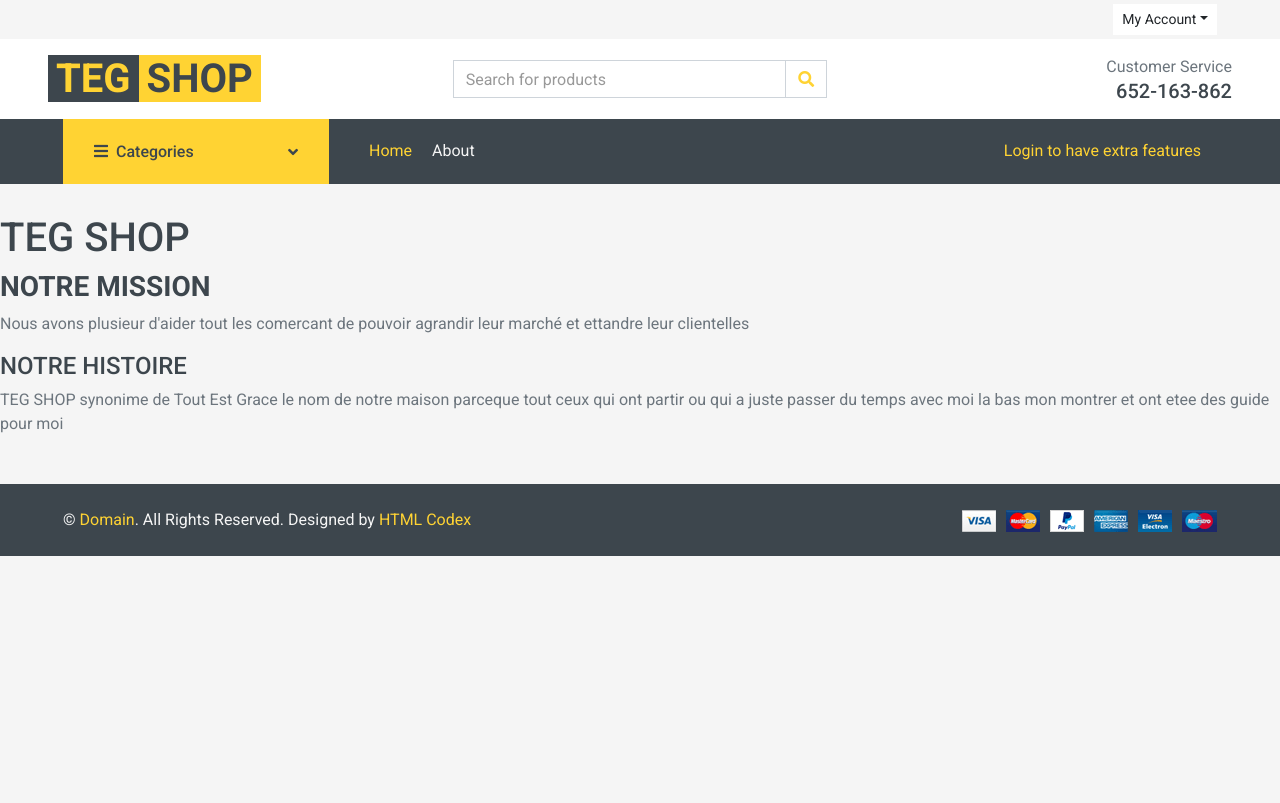
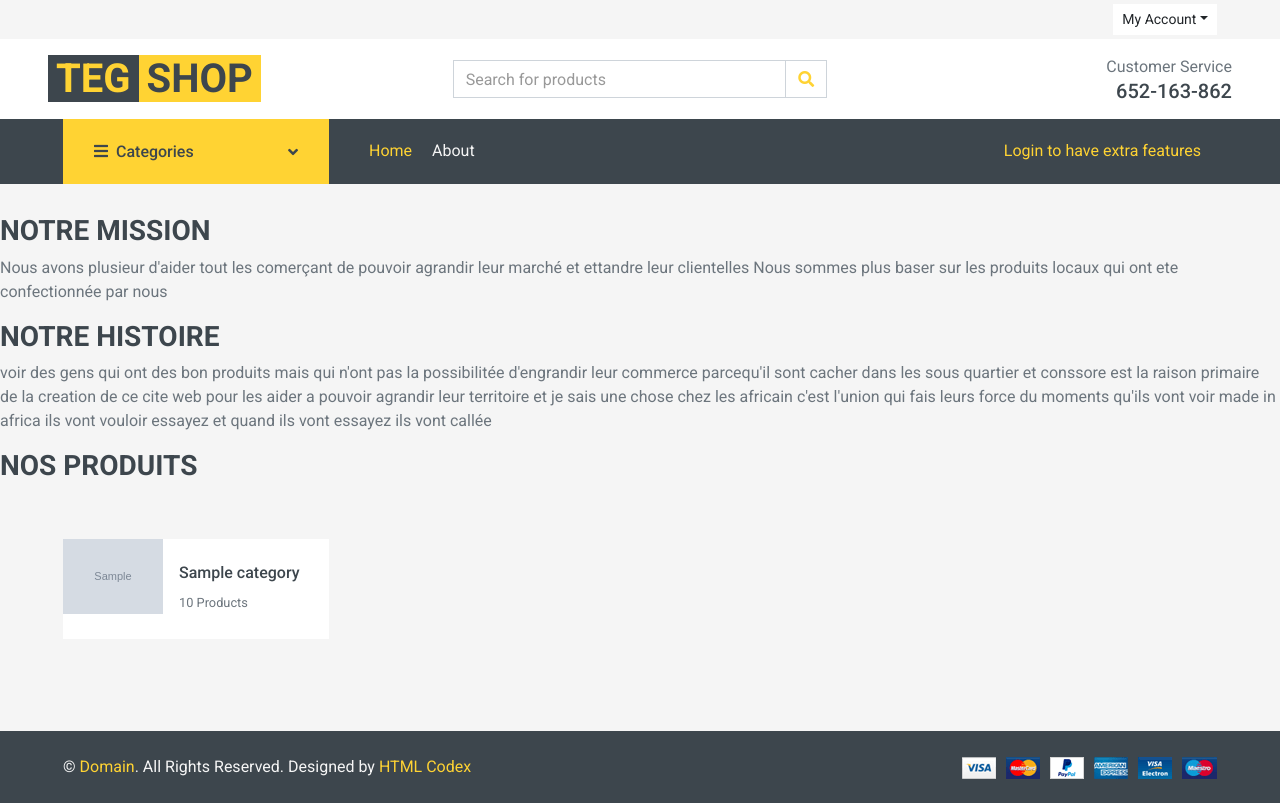
Before and after one commit to lambitieusedu237/Development-Institute, a Django app: page /home/about in a window 1280 px wide. Before the commit the page ends 556 px from the top, so only its background shows below. Run offline with Django 4.2, Linux system fonts and the light colour scheme; tables that the repository leaves empty hold one stand-in row (values such as "Sample post"); grey boxes marked "Sample" are stand-in pictures; some libraries are stand-ins or nearby versions.

Commit message:
'firstapp'

```diff
--- a/teg/home/views.py
+++ b/teg/home/views.py
@@ -139,7 +139,13 @@ def favorit(request):
     return render(request, 'favorit.html', context)
 
 def about(request):
-    return render(request, 'about.html')
+    all_categories = Category.objects.all()
+
+    context = {
+        'categories': all_categories,
+    }
+
+    return render(request, 'about.html', context)
 
 
 def command(request, payement):
--- a/teg/teg/settings.py
+++ b/teg/teg/settings.py
@@ -138,5 +138,9 @@ MESSAGE_TAGS = {
 # https://docs.djangoproject.com/en/4.0/ref/settings/#default-auto-field
 
 DEFAULT_AUTO_FIELD = 'django.db.models.BigAutoField'
+from django.contrib.messages import constants as messages
+MESSAGE_TAGS = {
+    messages.ERROR:'danger',
+}
 
 LOGIN_URL = 'login'
--- a/teg/templates/about.html
+++ b/teg/templates/about.html
@@ -1,14 +1,40 @@
 {% extends 'base.html' %}
 {% block content %}
-    <h1>TEG SHOP</h1>
     <h3>NOTRE MISSION</h3>
-    <p>Nous avons plusieur d'aider tout les comercant de pouvoir agrandir leur marché et
+    <p>Nous avons plusieur d'aider tout les comerçant de pouvoir agrandir leur marché et
         ettandre leur clientelles
+        Nous sommes plus baser sur les produits locaux qui ont ete confectionnée par nous
     </p>
 
-    <h4>NOTRE HISTOIRE</h4>
-    <P>TEG SHOP synonime de Tout Est Grace le nom de notre maison parceque tout ceux qui ont
-        partir ou qui a juste passer du temps avec moi la bas mon montrer et ont etee des guide
-        pour moi </P>
+    <h3>NOTRE HISTOIRE</h3>
+    <P>voir des gens qui ont des bon produits mais qui n'ont pas la possibilitée d'engrandir
+        leur commerce parcequ'il sont cacher dans les sous quartier et conssore est la raison
+        primaire de la creation de ce cite web pour les aider a pouvoir agrandir leur territoire
+        et je sais une chose chez les africain c'est l'union qui fais leurs force du moments
+        qu'ils vont voir made in africa ils vont vouloir essayez et quand ils vont essayez
+        ils vont callée
+     </P>
+
+    <h3>NOS PRODUITS</h3>
+
+    <div class="container-fluid pt-5">
+        <div class="row px-xl-5 pb-3">
+            {% for category in categories %}
+            <div class="col-lg-3 col-md-4 col-sm-6 pb-1">
+                <a class="text-decoration-none" href="{% url 'category' category_id=category.id %}">
+                    <div class="cat-item d-flex align-items-center mb-4">
+                        <div class="overflow-hidden" style="width: 100px; height: 100px;">
+                            {% if category.photo %} <img class="img-fluid" src="{{ category.photo.url }}" alt="">{% endif %}
+                        </div>
+                        <div class="flex-fill pl-3">
+                            <h6>{{category.c_name}}</h6>
+                            <small class="text-body">{{category.quantity}} Products</small>
+                        </div>
+                    </div>
+                </a>
+            </div>
+            {% endfor %}
+        </div>
+    </div>
 
 {% endblock %}
```
Also changed, not shown: teg/templates/_alerts.html (added, +17 -0 lines), teg/templates/accounts/login.html (+2 -5 lines), teg/templates/command.html (+12 -0 lines).
